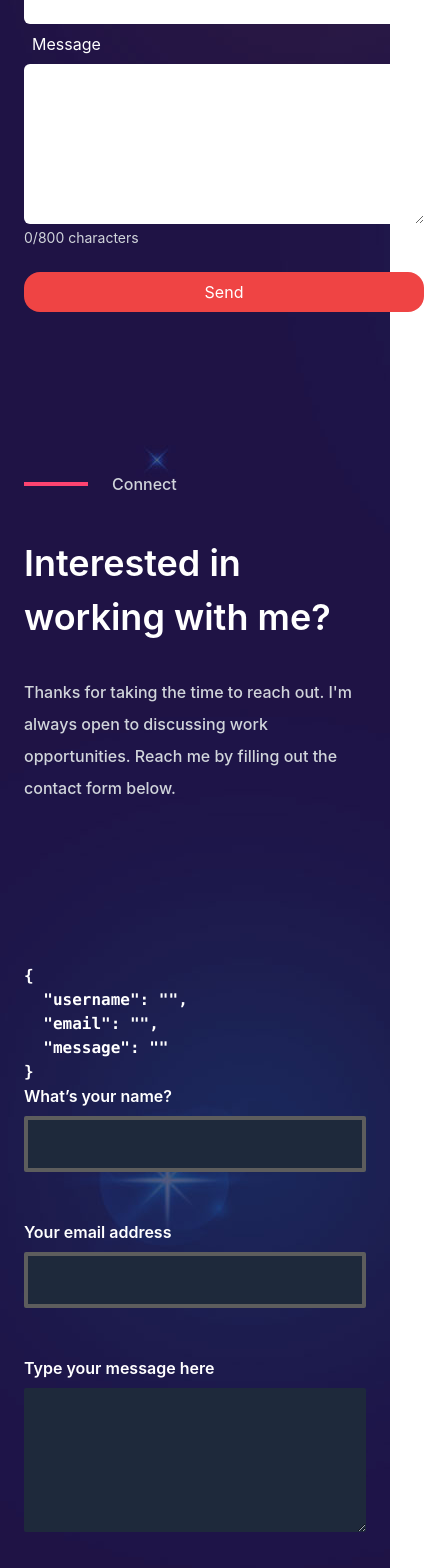
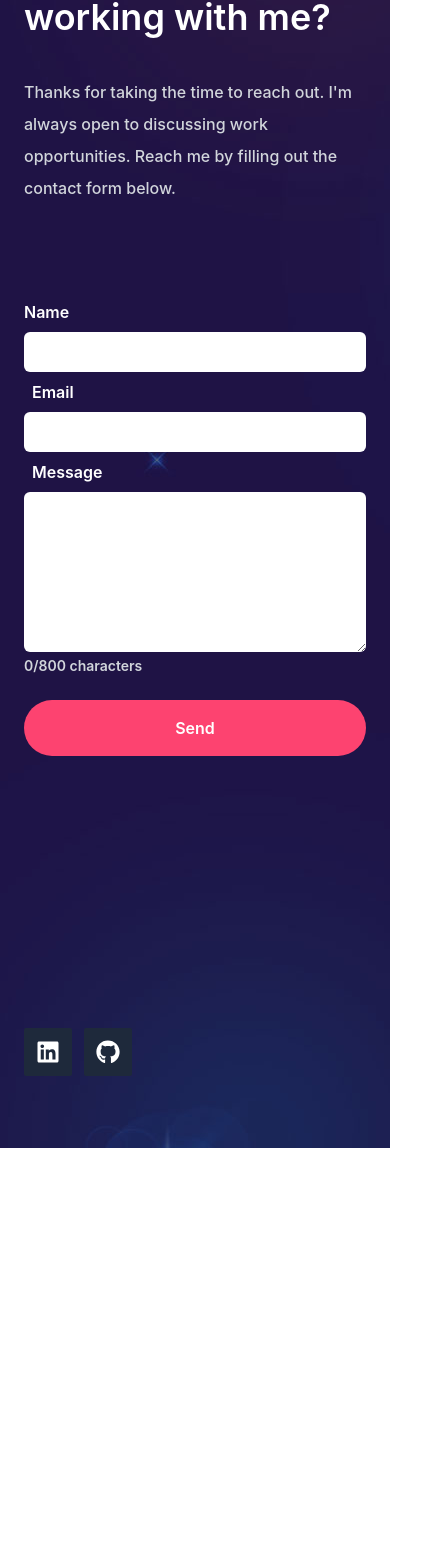
Before and after one commit to simopgini/my-portfolio, a React (Create React App) app: page / in a window 390 px wide. Shown: the part 9011-10579 px from the top of the page, 424 px wide, since content can reach past the window. After the commit the page ends 10159 px from the top, so only its background shows below. Built offline with nearby package versions, Linux system fonts and the light colour scheme.

Commit message:
form validation and refactoring

```diff
--- a/src/App.css
+++ b/src/App.css
@@ -11,7 +11,7 @@
   justify-content: center;
   transition: right 0.5s ease-in-out; /* Adjust the duration as needed */
 }
-
+/*
 .style-form {
   width: 400px;
 
@@ -63,7 +63,7 @@
       border: none;
     }
   }
-}
+} */
 
 .mobile-menu-container.slide-in {
   right: 0; /* Slide in from the right */
--- a/src/components/ContactForm.tsx
+++ b/src/components/ContactForm.tsx
@@ -1,10 +1,14 @@
 import React, { useRef, useState } from "react";
 import emailjs from "emailjs-com";
+import { BiX } from "react-icons/bi";
 
 export const ContactForm = () => {
   const formRef: any = useRef();
   const [isValidEmail, setIsValidEmail] = useState(true);
   const [messageLength, setMessageLength] = useState(0);
+  const [isModalVisible, setIsModalVisible] = useState(false);
+
+  const minMessageLength = 10;
   const maxMessageLength = 800;
 
   const validateEmail = (email: any) => {
@@ -28,6 +32,7 @@ export const ContactForm = () => {
       const message = (formData.get("message") as string)?.trim() || "";
 
       const isValid = validateEmail(email);
+      // const isValid = validateEmail(email) && message.length > minMessageLength;
 
       if (name && email && message && isValid) {
         emailjs
@@ -40,6 +45,7 @@ export const ContactForm = () => {
           .then(
             (result) => {
               console.log(result.text);
+              setIsModalVisible(true);
               console.log("Message sent");
             },
             (error) => {
@@ -54,6 +60,7 @@ export const ContactForm = () => {
   };
 
   return (
+    <>
       <form
         className="style-form flex flex-col mb-40"
         ref={formRef}
@@ -61,7 +68,7 @@ export const ContactForm = () => {
       >
         <label className="pb-2">Name</label>
         <input
-        className="p-2 rounded-md text-gray-600"
+          className="block xs:w-full lg:w-2/4 p-2 rounded-md text-gray-600"
           type="text"
           name="name"
           required
@@ -69,7 +76,7 @@ export const ContactForm = () => {
 
         <label className="p-2">Email</label>
         <input
-        className={`p-2 rounded-md text-gray-600 ${
+          className={`block xs:w-full lg:w-2/4 p-2 rounded-md text-gray-600 ${
             isValidEmail ? "" : "border-red-500"
           }`}
           type="email"
@@ -80,9 +87,10 @@ export const ContactForm = () => {
 
         <label className="p-2">Message</label>
         <textarea
-        className="p-2 mb-1 text-gray-600 rounded-md min-h-40"
+          className="block xs:w-full lg:w-2/4 p-2 mb-1 text-gray-600 rounded-md min-h-40"
           name="message"
           onChange={handleTextareaChange}
+          minLength={minMessageLength}
           maxLength={maxMessageLength}
           required
         />
@@ -90,9 +98,35 @@ export const ContactForm = () => {
           {messageLength}/{maxMessageLength} characters
         </p>
 
-      <button className="p-2 bg-red-500 rounded-2xl" type="submit" value="Send">
+        <button
+          className="rounded-full xs:mb-28 md:mb-40 flex justify-center  bg-[#fd4370] hover:bg-[#f73062] duration-300 py-4 ease-in-out xs:w-full md:w-1/4 lg:w-1/4 font-semibold"
+          type="submit"
+          value="Send"
+        >
           Send
         </button>
       </form>
+
+      {isModalVisible && (
+        <div className="fixed top-0 left-0 w-full h-full flex items-center justify-center">
+          <div className="relative bg-white  p-6 rounded-md shadow-md">
+            <p className="text-gray-600 mt-4 mb-8">Email sent successfully!</p>
+
+            <BiX
+              className=" absolute top-2 right-2 text-gray-600 cursor-pointer"
+              size={20}
+              onClick={() => setIsModalVisible(false)}
+            />
+
+            <button
+              onClick={() => setIsModalVisible(false)}
+              className="flex font-semibold justify-center p-2 rounded-lg bg-[#fd4370] hover:bg-[#f73062] mx-auto w-full"
+            >
+              Close
+            </button>
+          </div>
+        </div>
+      )}
+    </>
   );
 };
--- a/src/components/FourthSection.js
+++ /dev/null
@@ -1,161 +0,0 @@
-import React, { useState, useEffect } from "react";
-import "../App.css";
-// import aaa from "../images";
-// import logo from "../../"
-// import projectList from "../data/project-list.json";
-
-const FourthSection = () => {
-  const initialValues = { username: "", email: "", message: "" };
-  const [formValues, setFormValues] = useState(initialValues);
-  const [formErrors, setFormErrors] = useState({});
-  const [isSubmit, setIsSubmit] = useState(false);
-
-  const handleChange = (e) => {
-    const { name, value } = e.target;
-    setFormValues({ ...formValues, [name]: value });
-  };
-
-  const handleSubmit = (e) => {
-    e.preventDefault();
-    setFormErrors(validate(formValues));
-    setIsSubmit(true);
-  };
-
-  useEffect(() => {
-    console.log(formErrors);
-    if (Object.keys(formErrors).length === 0 && isSubmit) {
-      console.log(formValues);
-    }
-  });
-
-  const validate = (values) => {
-    const errors = {};
-    const regex = /^[^\s@]+@[^\s@]+\.[^\s@]{2,}$/i;
-    if (!values.username) {
-      errors.username = "Name is required!";
-    }
-    if (!values.email) {
-      errors.email = "Email is required!";
-    } else if (!regex.test(values.email)) {
-      errors.email = "This is not a valid email format.";
-    }
-
-    if (!values.message) {
-      errors.message = "Your message is required!";
-    } else if (values.message.length > 500) {
-      errors.message = "Your message cannot exceed 500 characters.";
-    } else if (values.message.length < 10) {
-      errors.message =
-        "Your message requires a length of 10 characters or more.";
-    }
-    return errors;
-  };
-
-  return (
-    <section id="connect" className="font-semibold">
-      <div className="mb-8 flex flex-row items-center">
-        <div className="section-line bg-[#fd4370] w-16 h-1 mr-6"></div>
-        <p className="section-category  text-gray-300 text-base font-medium">
-          Connect
-        </p>
-      </div>
-      <h1 className="pb-8 lg:text-6xl lg:leading-snug md:text-5xl py-2 text-4xl font-semibold leading-normal">
-        Interested in working with me?
-      </h1>
-      <p className="mb-40  leading-loose text-gray-300 text-base font-medium">
-        Thanks for taking the time to reach out. I'm always open to discussing
-        work opportunities. Reach me by filling out the contact form below.
-      </p>
-
-      <div>
-        {Object.keys(formErrors).length === 0 && isSubmit ? (
-          <div className="message success rounded-sm my-8 p-4 bg-slate-600 border-green-400 border-2 w-72 text-center">
-            Message was sent successfully!
-          </div>
-        ) : (
-          <pre>{JSON.stringify(formValues, undefined, 2)}</pre>
-        )}
-
-        <form
-          onSubmit={handleSubmit}
-          // bisogna fare meglio la validazione quando l'input è fatto bisogna vedere se da verde o no
-          // e quando si fa send non può diventare verde se c'è un errore di input/formato ecc
-          className={`grid grid-cols-1 gap-6 mb-20 border-a ${
-            !isSubmit ? "default" : "success"
-          }`}
-          // className="grid grid-cols-1 gap-6 mb-20"
-        >
-          <label className="block">
-            <span className="text-white">What’s your name?</span>
-            <input
-              type="text"
-              name="username"
-              id="name"
-              value={formValues.username}
-              // style={{borderColor: isSubmit ? "green" : "gray"}}
-              onChange={handleChange}
-              className="block
-                xs:w-full lg:w-2/4 rounded-sm
-                bg-slate-800
-                border-transparent
-                focus:border-gray-500  focus:ring-0
-                border-l-4 px-4 py-3 mt-2
-                transition-all duration-200 ease-out
-                border-red-500 border-l-6"
-            ></input>
-          </label>
-          <p className="text-[#fd4370] font-medium">{formErrors.username}</p>
-          <label className="block">
-            <span className="text-white">Your email address</span>
-            <input
-              type="text"
-              name="email"
-              id="email"
-              value={formValues.email}
-              onChange={handleChange}
-              className="
-            border-l-4 px-4 py-3 mt-2 transition-all duration-200 ease-out
-            block
-            xs:w-full lg:w-2/4            rounded-sm
-            bg-slate-800
-            border-transparent
-            focus:border-gray-500 focus:ring-0"
-            ></input>
-          </label>
-          <p className="text-[#fd4370] font-medium">{formErrors.email}</p>
-
-          <label className="block">
-            <span className="text-white">Type your message here</span>
-            <textarea
-              maxLength="500"
-              name="message"
-              value={formValues.message}
-              onChange={handleChange}
-              className="
-            border-l-4 px-4 py-3 mt-2 transition-all duration-200 ease-out
-            block
-            xs:w-full lg:w-2/4
-            rounded-sm
-            bg-slate-800
-            border-transparent
-            focus:border-gray-500  focus:ring-0"
-              rows="5"
-            ></textarea>
-          </label>
-          <p className="text-[#fd4370] font-medium">{formErrors.message}</p>
-
-          <button className="flex rounded-full">
-            <a
-              href="mailto:simop.914@gmail.com"
-              className="rounded-full xs:mb-28 md:mb-40 flex justify-center  bg-[#fd4370] hover:bg-[#f73062] duration-300 py-4 ease-in-out xs:w-full md:w-1/4 lg:w-1/4 font-semibold"
-            >
-              Send message
-            </a>
-          </button>
-        </form>
-      </div>
-    </section>
-  );
-};
-
-export default FourthSection;
--- /dev/null
+++ b/src/components/FourthSection.tsx
@@ -0,0 +1,26 @@
+import "../App.css";
+import { ContactForm } from "./ContactForm";
+
+const FourthSection = () => {
+  return (
+    <section id="connect" className="font-semibold">
+      <div className="mb-8 flex flex-row items-center">
+        <div className="section-line bg-[#fd4370] w-16 h-1 mr-6"></div>
+        <p className="section-category  text-gray-300 text-base font-medium">
+          Connect
+        </p>
+      </div>
+      <h1 className="pb-8 lg:text-6xl lg:leading-snug md:text-5xl py-2 text-4xl font-semibold leading-normal">
+        Interested in working with me?
+      </h1>
+      <p className="pb-24 leading-loose text-gray-300 text-base font-medium">
+        Thanks for taking the time to reach out. I'm always open to discussing
+        work opportunities. Reach me by filling out the contact form below.
+      </p>
+
+      <ContactForm />
+    </section>
+  );
+};
+
+export default FourthSection;
--- a/src/components/MainBody.tsx
+++ b/src/components/MainBody.tsx
@@ -16,9 +16,6 @@ const MainBody = () => {
       <SkillsSection />
       <SecondSection />
       <ThirdSection />
-      <ContactForm />
-      {/*
-      <ContactForm /> */}
       <FourthSection />
     </>
   );
```
Lines whose indentation alone changed are shown as unchanged.
